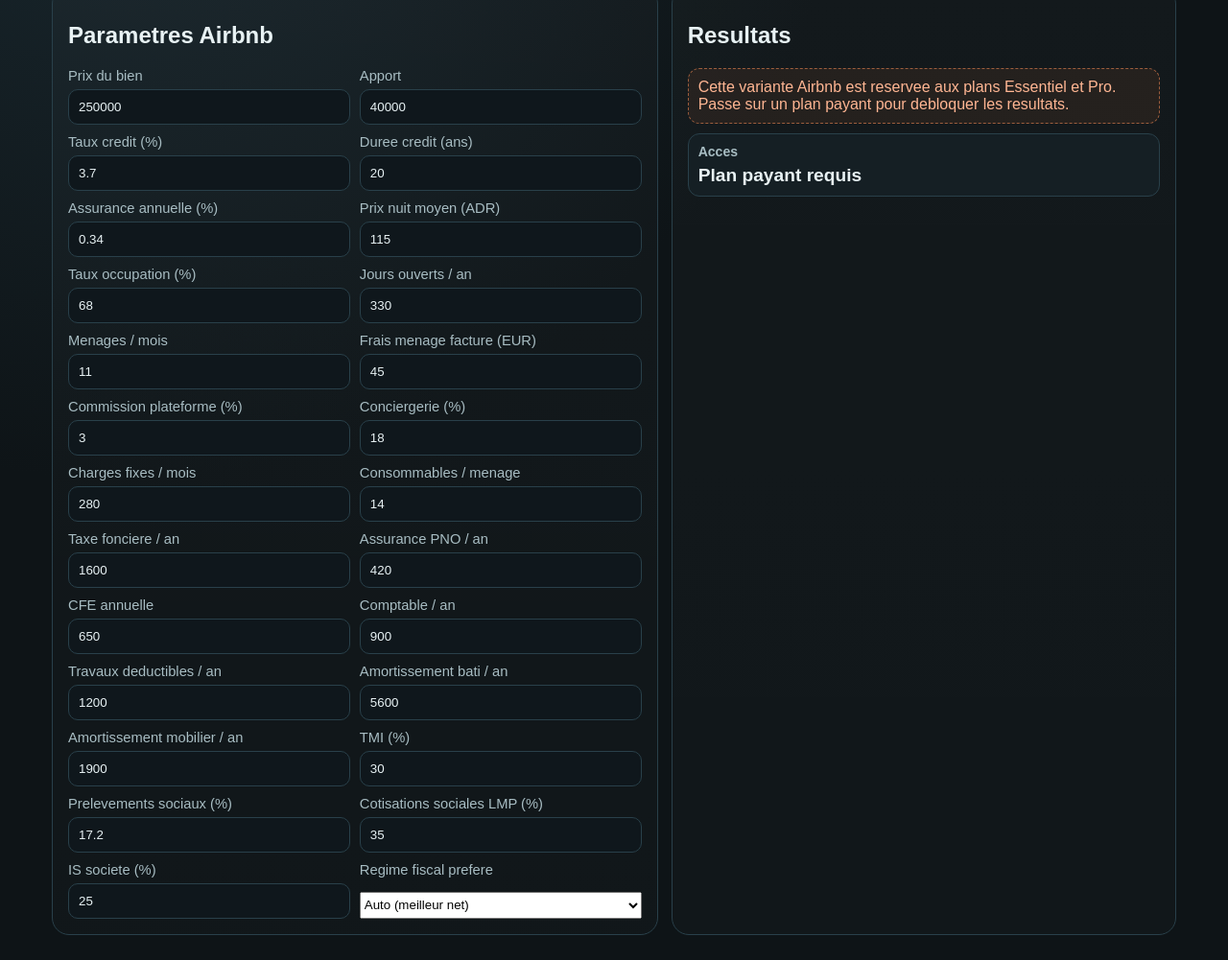
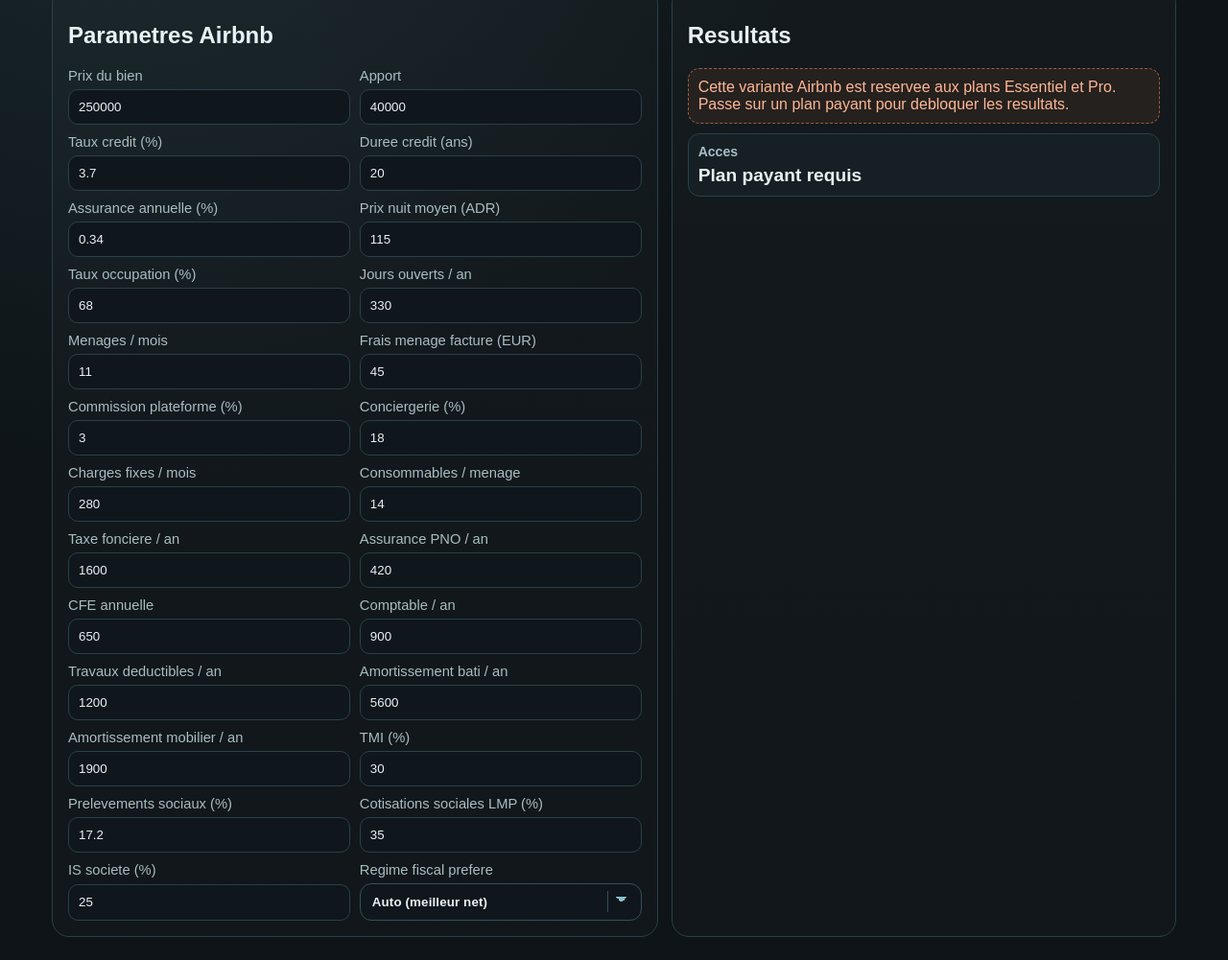
Before and after one commit to wyboconcept-cpu/Rentium, a website: page airbnb.html in a window 1280 px wide. Shown: the part 412-1413 px from the top of the page at 96% size. Drawn offline with Linux system fonts and the light colour scheme.

Commit message:
Refresh fiscal regime dropdown style on Airbnb page

```diff
--- a/airbnb.css
+++ b/airbnb.css
@@ -101,6 +101,43 @@ input {
   padding: 10px;
   background: #0f171c;
   color: var(--text);
+}
+
+.fiscal-select {
+  width: 100%;
+  border: 1px solid #35515c;
+  border-radius: 12px;
+  padding: 11px 42px 11px 12px;
+  background-color: #0f171c;
+  color: var(--text);
+  font-weight: 600;
+  letter-spacing: 0.01em;
+  appearance: none;
+  -webkit-appearance: none;
+  -moz-appearance: none;
+  cursor: pointer;
+  transition: border-color 140ms ease, box-shadow 140ms ease, transform 140ms ease;
+  background-image:
+    linear-gradient(45deg, transparent 50%, #8cc0ce 50%),
+    linear-gradient(135deg, #8cc0ce 50%, transparent 50%),
+    linear-gradient(90deg, rgba(53, 81, 92, 0.95), rgba(53, 81, 92, 0.95));
+  background-position:
+    calc(100% - 20px) calc(50% - 2px),
+    calc(100% - 14px) calc(50% - 2px),
+    calc(100% - 34px) 50%;
+  background-size: 6px 6px, 6px 6px, 1px 22px;
+  background-repeat: no-repeat;
+}
+
+.fiscal-select:hover {
+  border-color: #4f7e8c;
+}
+
+.fiscal-select:focus {
+  outline: none;
+  border-color: #59a8bb;
+  box-shadow: 0 0 0 3px rgba(89, 168, 187, 0.18), 0 10px 24px rgba(0, 0, 0, 0.25);
+  transform: translateY(-1px);
 }
 
 .status {
--- a/airbnb.html
+++ b/airbnb.html
@@ -69,7 +69,7 @@
           <label>Cotisations sociales LMP (%)<input name="lmpSocialRate" type="number" min="0" max="60" step="0.1" value="35" required></label>
           <label>IS societe (%)<input name="corporateTaxRate" type="number" min="0" max="40" step="0.1" value="25" required></label>
           <label>Regime fiscal prefere
-            <select name="fiscalMode">
+            <select name="fiscalMode" class="fiscal-select">
               <option value="auto" selected>Auto (meilleur net)</option>
               <option value="lmnp-micro">LMNP Micro-BIC</option>
               <option value="lmnp-reel">LMNP Reel</option>
```
